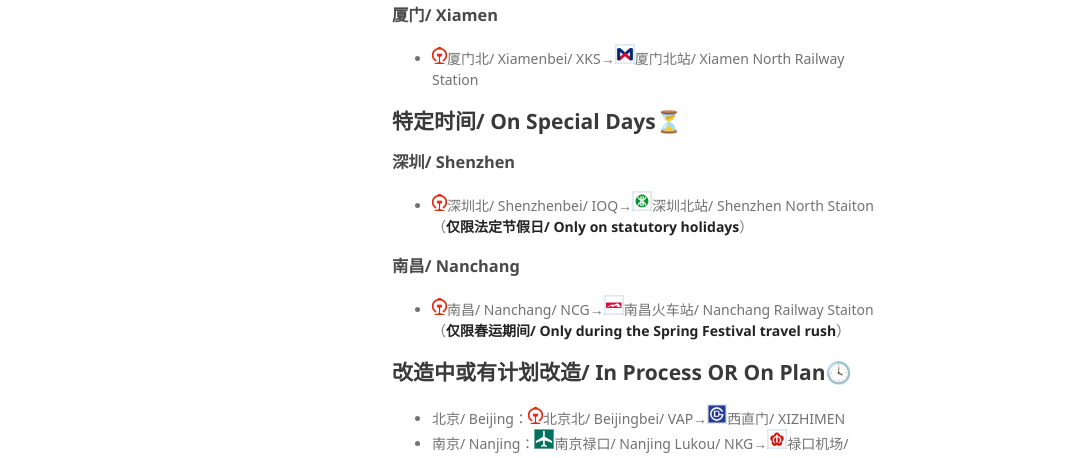
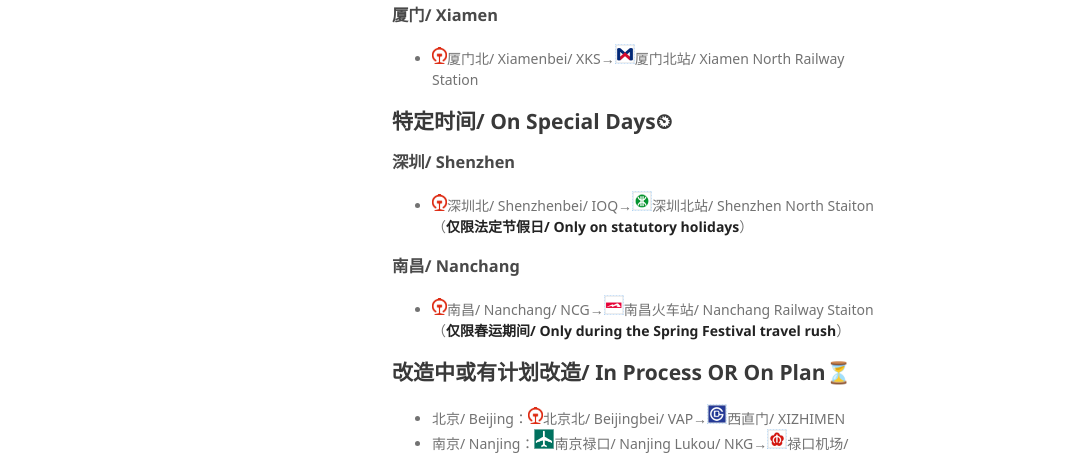
Before and after one commit to Ivysauro/CNRT, a Jekyll site: the page built from data/SecuCk.md, in a window 1280 px wide and 900 px high, scrolled down 2236 px. Shown: the part 309-767 px from the top of the window, without its empty margins (178-1249 px from the left). Built offline with Jekyll 4.4.1, drawn with Linux system fonts in a browser that asks for light colours; some web fonts are replaced; our own code applies the rules of GitHub Pages for plain Markdown files; a script that is not in the unit is left out.

Commit message:
🍉更新图标

```diff
--- a/data/SecuCk.md
+++ b/data/SecuCk.md
@@ -82,7 +82,7 @@
 ### 厦门/ Xiamen
 - <img src="https://raw.githubusercontent.com/Ivysauro/CNRT/master/images/CR.png" width="15" hegiht="15" alt="China Railway"/>厦门北/ Xiamenbei/ XKS→<img src="https://raw.githubusercontent.com/Ivysauro/CNRT/master/images/city/xm.gif" width="20" hegiht="20"/>厦门北站/ Xiamen North Railway Station
 
-## 特定时间/ On Special Days⏳
+## 特定时间/ On Special Days⏲
 
 ### 深圳/ Shenzhen
 - <img src="https://raw.githubusercontent.com/Ivysauro/CNRT/master/images/CR.png" width="15" hegiht="15" alt="China Railway"/>深圳北/ Shenzhenbei/ IOQ→<img src="https://raw.githubusercontent.com/Ivysauro/CNRT/master/images/city/sz.gif" width="20" hegiht="20"/>深圳北站/ Shenzhen North Staiton（**仅限法定节假日/ Only on statutory holidays**）
@@ -90,7 +90,7 @@
 ### 南昌/ Nanchang
 - <img src="https://raw.githubusercontent.com/Ivysauro/CNRT/master/images/CR.png" width="15" hegiht="15" alt="China Railway"/>南昌/ Nanchang/ NCG→<img src="https://raw.githubusercontent.com/Ivysauro/CNRT/master/images/city/nc.gif" width="20" hegiht="20"/>南昌火车站/ Nanchang Railway Staiton（**仅限春运期间/ Only during the Spring Festival travel rush**）
 
-## 改造中或有计划改造/ In Process OR On Plan🕓
+## 改造中或有计划改造/ In Process OR On Plan⏳
 
 - 北京/ Beijing：<img src="https://raw.githubusercontent.com/Ivysauro/CNRT/master/images/CR.png" width="15" hegiht="15" alt="China Railway"/>北京北/ Beijingbei/ VAP→<img src="https://raw.githubusercontent.com/Ivysauro/CNRT/master/images/city/bj.gif" width="20" hegiht="20"/>西直门/ XIZHIMEN
 - 南京/ Nanjing：<img src="https://raw.githubusercontent.com/Ivysauro/CNRT/master/images/Airport.png" width="20" hegiht="20" alt="Airport"/>南京禄口/ Nanjing Lukou/ NKG→<img src="https://raw.githubusercontent.com/Ivysauro/CNRT/master/images/city/nj.gif" width="20" hegiht="20"/>禄口机场/ LUKOU INTERNATIONAL AIRPORT
```
